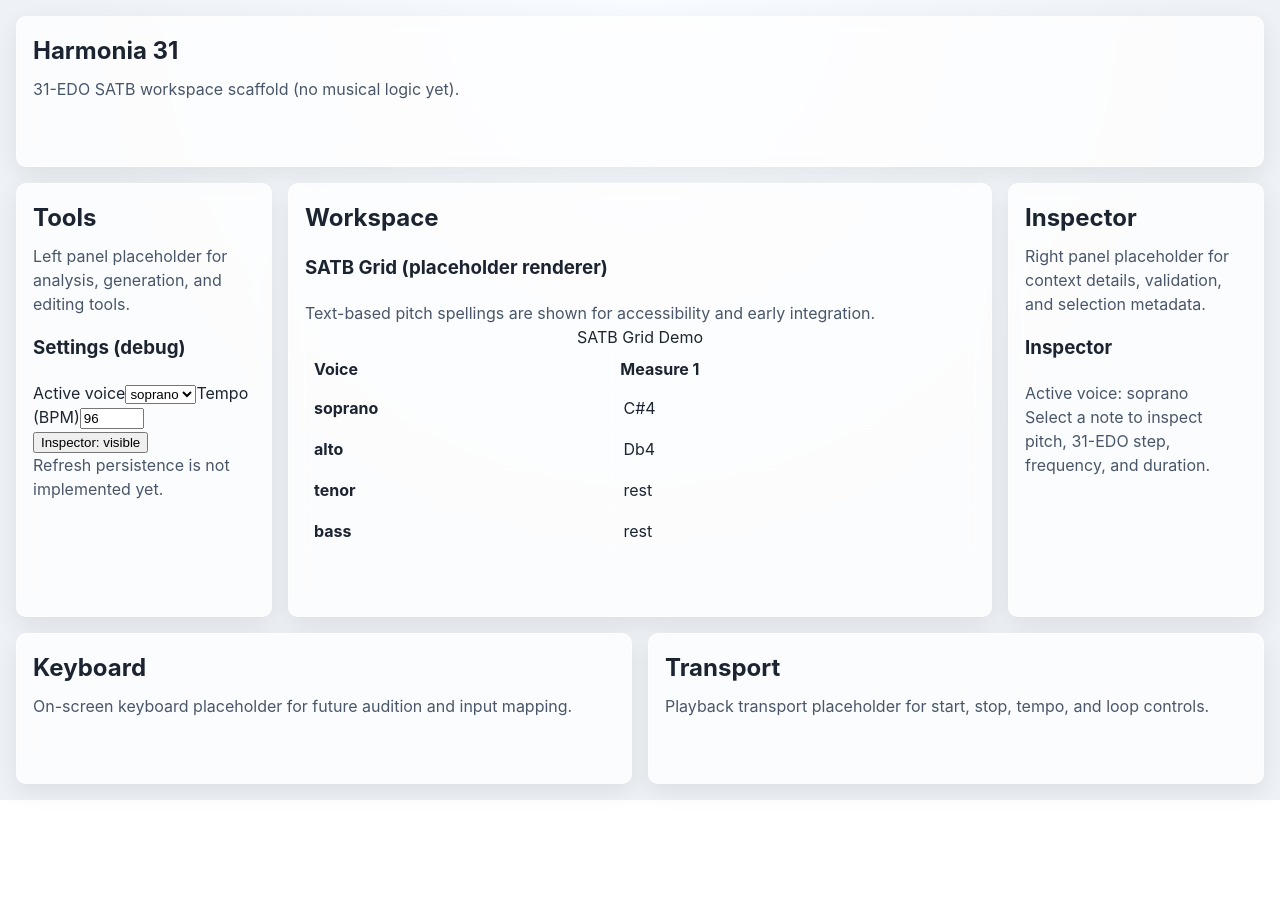
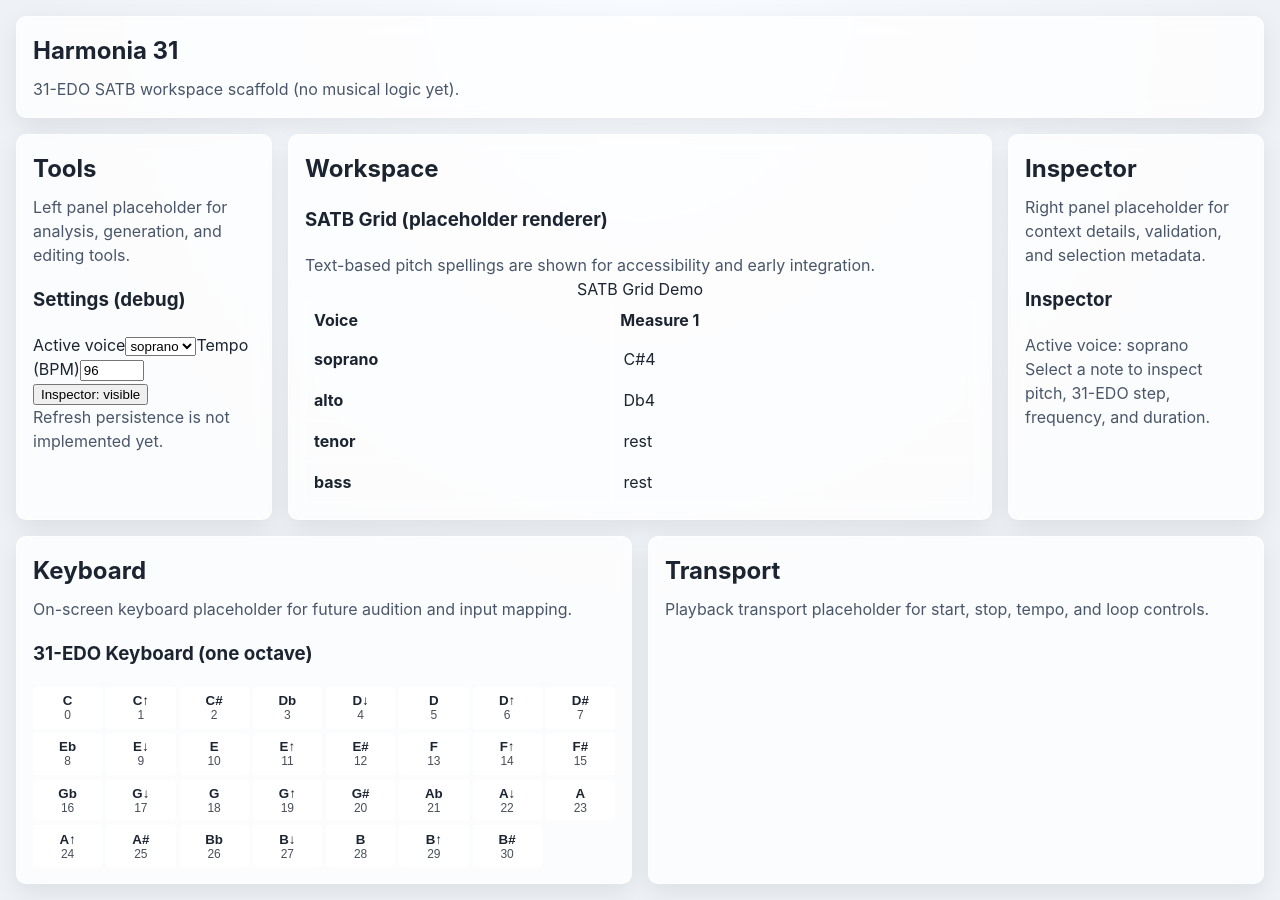
Before and after one commit to Screpach/harmonia-31, a React (Vite) app: page / in a window 1280 px wide. Before the commit the page ends 800 px from the top, so only its background shows below. Built offline with nearby package versions, Linux system fonts and the light colour scheme.

Commit message:
Add accessible static 31-EDO on-screen keyboard

```diff
--- a/src/App.tsx
+++ b/src/App.tsx
@@ -1,12 +1,13 @@
 import AppShell from './ui/layout/AppShell';
 import InspectorPanel from './ui/inspector/InspectorPanel';
+import Edo31Keyboard from './ui/keyboard/Edo31Keyboard';
 import SatbGrid from './ui/score/SatbGrid';
 import { createDemoProject } from './ui/score/demoProject';
 
 function App() {
   const project = createDemoProject();
 
-  return <AppShell workspaceContent={<SatbGrid project={project} />} inspectorContent={<InspectorPanel project={project} />} />;
+  return <AppShell workspaceContent={<SatbGrid project={project} />} inspectorContent={<InspectorPanel project={project} />} keyboardContent={<Edo31Keyboard />} />;
 }
 
 export default App;
--- /dev/null
+++ b/src/ui/keyboard/Edo31Keyboard.css
@@ -0,0 +1,30 @@
+.edo31-keyboard__keys {
+  display: grid;
+  grid-template-columns: repeat(8, minmax(0, 1fr));
+  gap: 0.25rem;
+}
+
+.edo31-keyboard__key {
+  border: 1px solid var(--color-border);
+  background: var(--color-surface);
+  color: var(--color-text);
+  padding: 0.35rem 0.25rem;
+  border-radius: 0.25rem;
+  display: flex;
+  flex-direction: column;
+  align-items: center;
+}
+
+.edo31-keyboard__key:focus-visible {
+  outline: 2px solid var(--color-accent);
+  outline-offset: 2px;
+}
+
+.edo31-keyboard__spelling {
+  font-weight: 600;
+}
+
+.edo31-keyboard__step {
+  font-size: 0.75rem;
+  opacity: 0.8;
+}
--- /dev/null
+++ b/src/ui/keyboard/Edo31Keyboard.tsx
@@ -0,0 +1,30 @@
+import { KEYBOARD31_ONE_OCTAVE } from '../../domain/pitch/keyboard31';
+import './Edo31Keyboard.css';
+
+type Edo31KeyboardProps = {
+  onKeyPress?: (payload: { step: number; spelling: string }) => void;
+};
+
+function Edo31Keyboard({ onKeyPress }: Edo31KeyboardProps) {
+  return (
+    <section className="edo31-keyboard" aria-label="31-EDO on-screen keyboard">
+      <h3>31-EDO Keyboard (one octave)</h3>
+      <div className="edo31-keyboard__keys" role="group" aria-label="31 edo keys">
+        {KEYBOARD31_ONE_OCTAVE.map((key) => (
+          <button
+            key={`${key.step}-${key.spelling}`}
+            type="button"
+            className="edo31-keyboard__key"
+            onClick={() => onKeyPress?.({ step: key.step, spelling: key.spelling })}
+            aria-label={`Step ${key.step}: ${key.spelling}`}
+          >
+            <span className="edo31-keyboard__spelling">{key.spelling}</span>
+            <span className="edo31-keyboard__step">{key.step}</span>
+          </button>
+        ))}
+      </div>
+    </section>
+  );
+}
+
+export default Edo31Keyboard;
--- a/src/ui/layout/AppShell.tsx
+++ b/src/ui/layout/AppShell.tsx
@@ -7,9 +7,10 @@ import LayoutRegion from './LayoutRegion';
 type AppShellProps = {
   workspaceContent?: ReactNode;
   inspectorContent?: ReactNode;
+  keyboardContent?: ReactNode;
 };
 
-function AppShell({ workspaceContent, inspectorContent }: AppShellProps) {
+function AppShell({ workspaceContent, inspectorContent, keyboardContent }: AppShellProps) {
   useKeyboardShortcuts();
   const inspectorVisible = useAppStore(selectInspectorVisible);
 
@@ -60,7 +61,9 @@ function AppShell({ workspaceContent, inspectorContent }: AppShellProps) {
           className="region keyboard"
           title="Keyboard"
           description="On-screen keyboard placeholder for future audition and input mapping."
-        />
+        >
+          {keyboardContent ?? <p>Keyboard placeholder.</p>}
+        </LayoutRegion>
         <LayoutRegion
           className="region transport"
           title="Transport"
```
Also changed, not shown: 1 other file (tests, documents, lock files or other folders).
